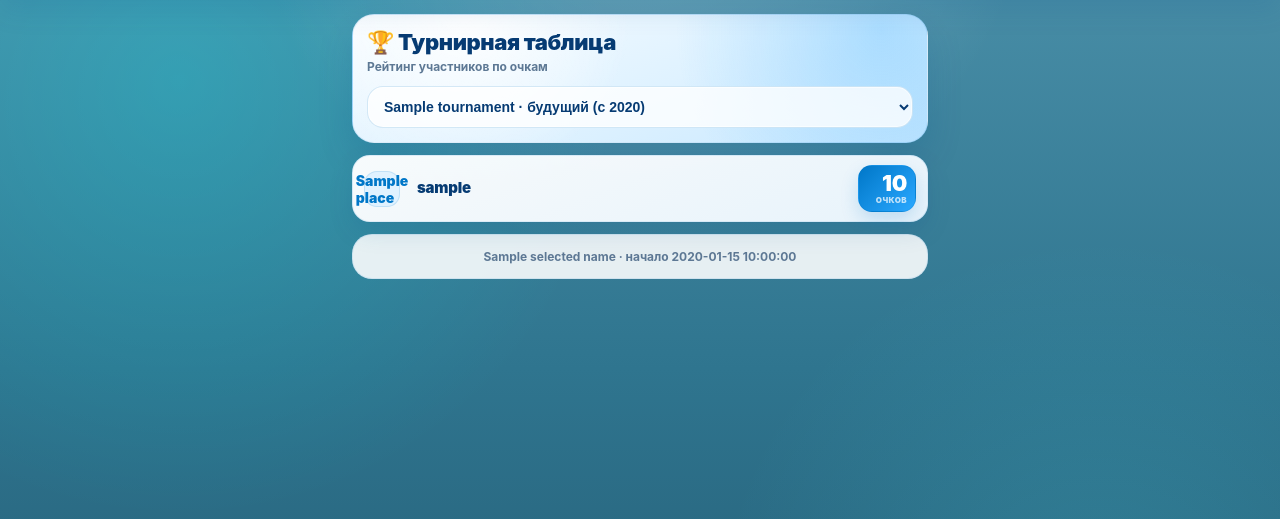
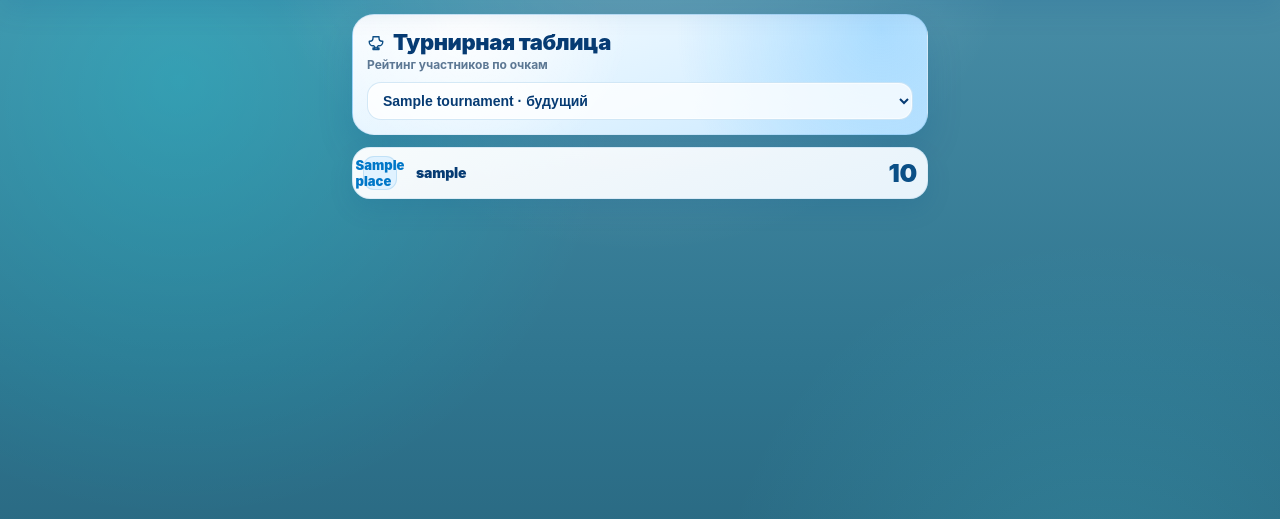
Before and after one commit to mmaximm2017-netizen/football-totalizator, a Flask app: template templates/table.html in a window 1280 px wide. Shown: the part 48-567 px from the top of the page. Run offline with Flask 3, Linux system fonts and the light colour scheme; the template is opened without the code that fills it: most values are stand-ins (such as "Sample title", 1, 10 or a date in 2020); parts of the project's set-up code (start-up, migrations or seed data) failed here and were passed over.

Commit message:
Refine tournament leaderboard UI

```diff
--- a/templates/table.html
+++ b/templates/table.html
@@ -26,22 +26,32 @@
     }
 
     .leaderboard-title {
+        display: inline-flex;
+        align-items: center;
+        gap: 8px;
         font-size: 22px;
         font-weight: 1000;
         letter-spacing: -0.4px;
-        margin-bottom: 4px;
+        margin-bottom: 2px;
         color: #063b73;
+    }
+
+    .leaderboard-title-icon {
+        width: 18px;
+        height: 18px;
+        color: #0f4f86;
+        flex-shrink: 0;
     }
 
     .leaderboard-subtitle {
         font-size: 12px;
         color: #5d7894;
         font-weight: 700;
-        margin-bottom: 12px;
+        margin-bottom: 10px;
     }
 
     .tournament-select-wrap {
-        margin-top: 6px;
+        margin-top: 4px;
     }
 
     .tournament-select {
@@ -52,9 +62,9 @@
         color: #063b73;
 
         border: 1px solid rgba(0,119,200,0.16);
-        border-radius: 16px;
+        border-radius: 14px;
 
-        padding: 11px 12px;
+        padding: 9px 11px;
 
         font-size: 14px;
         font-weight: 800;
@@ -77,7 +87,7 @@
     .leaderboard-list {
         display: flex;
         flex-direction: column;
-        gap: 8px;
+        gap: 7px;
     }
 
     .player-row {
@@ -88,10 +98,10 @@
         align-items: center;
         gap: 9px;
 
-        min-height: 60px;
+        min-height: 52px;
 
         border-radius: 18px;
-        padding: 9px 11px;
+        padding: 7px 10px;
 
         background:
             linear-gradient(160deg, rgba(255,255,255,0.96), rgba(239,248,255,0.96));
@@ -107,10 +117,10 @@
             linear-gradient(90deg, rgba(245,185,66,0.24), transparent 4px),
             linear-gradient(160deg, rgba(255,255,255,0.98), rgba(235,247,255,0.98));
 
-        border-color: rgba(245,185,66,0.34);
+        border-color: rgba(245,185,66,0.42);
         box-shadow:
             0 12px 28px rgba(0,78,140,0.15),
-            0 0 0 1px rgba(245,185,66,0.10);
+            0 0 0 1px rgba(245,185,66,0.16);
     }
 
     .player-row.top-2 {
@@ -118,7 +128,7 @@
             linear-gradient(90deg, rgba(117,162,199,0.26), transparent 4px),
             linear-gradient(160deg, rgba(255,255,255,0.96), rgba(240,248,255,0.96));
 
-        border-color: rgba(117,162,199,0.24);
+        border-color: rgba(148,167,186,0.34);
     }
 
     .player-row.top-3 {
@@ -126,7 +136,7 @@
             linear-gradient(90deg, rgba(205,127,50,0.22), transparent 4px),
             linear-gradient(160deg, rgba(255,255,255,0.95), rgba(241,248,255,0.95));
 
-        border-color: rgba(205,127,50,0.22);
+        border-color: rgba(194,129,79,0.28);
     }
 
     .player-row:active {
@@ -134,20 +144,20 @@
     }
 
     .place-box {
-        width: 36px;
-        height: 36px;
+        width: 34px;
+        height: 34px;
 
         display: flex;
         align-items: center;
         justify-content: center;
 
-        border-radius: 13px;
+        border-radius: 11px;
 
         background: #e0f2ff;
 
         color: #0077c8;
 
-        font-size: 14px;
+        font-size: 13px;
         font-weight: 1000;
 
         border: 1px solid rgba(0,119,200,0.14);
@@ -181,7 +191,7 @@
         color: #063b73;
         text-decoration: none;
 
-        font-size: 15px;
+        font-size: 14px;
         font-weight: 1000;
         letter-spacing: -0.2px;
 
@@ -201,7 +211,7 @@
     }
 
     .player-meta {
-        margin-top: 3px;
+        margin-top: 2px;
 
         display: flex;
         gap: 5px;
@@ -238,53 +248,30 @@
     }
 
     .points-box {
-        min-width: 58px;
-        padding: 6px 8px;
-        border-radius: 14px;
-        background: linear-gradient(135deg, #0077c8, #2aa8ff);
-        border: 1px solid rgba(0,119,200,0.20);
+        min-width: 46px;
+        padding: 0;
+        border-radius: 0;
+        background: none;
+        border: 0;
         text-align: right;
-        box-shadow: 0 8px 18px rgba(0,119,200,0.18);
+        box-shadow: none;
     }
 
     .points-number {
         display: block;
-
-        color: #ffffff;
-
-        font-size: 22px;
+        color: #0b4f86;
+        font-size: 25px;
         line-height: 1;
         font-weight: 1000;
         letter-spacing: -0.3px;
     }
 
     .points-label {
-        margin-top: 1px;
-
-        display: block;
-
-        font-size: 8px;
-        color: rgba(255,255,255,0.72);
-        font-weight: 900;
-        text-transform: uppercase;
-        letter-spacing: 0.4px;
+        display: none;
     }
 
     .tournament-info-card {
-        padding: 14px 16px;
-
-        border-radius: 20px;
-
-        background: rgba(255,255,255,0.88);
-
-        border: 1px solid rgba(0,119,200,0.10);
-
-        color: #5d7894;
-
-        font-size: 12px;
-        font-weight: 700;
-
-        text-align: center;
+        display: none;
     }
 
     .empty-leaderboard {
@@ -338,8 +325,8 @@
 
         .player-row {
             grid-template-columns: 40px minmax(0, 1fr) auto;
-            padding: 8px 10px;
-            min-height: 58px;
+            padding: 7px 9px;
+            min-height: 50px;
             border-radius: 17px;
         }
 
@@ -354,12 +341,12 @@
         }
 
         .points-number {
-            font-size: 21px;
+            font-size: 23px;
         }
 
         .points-box {
-            min-width: 54px;
-            padding: 6px 7px;
+            min-width: 44px;
+            padding: 0;
         }
     }
 </style>
@@ -367,7 +354,12 @@
 <div class="leaderboard-screen">
 
     <section class="leaderboard-hero">
-        <div class="leaderboard-title">🏆 Турнирная таблица</div>
+        <div class="leaderboard-title">
+            <svg class="leaderboard-title-icon" viewBox="0 0 24 24" aria-hidden="true">
+                <path d="M8 5h8v2a4 4 0 0 0 4 4h1v1a5 5 0 0 1-5 5h-1.2A4 4 0 0 1 13 19v1h3v2H8v-2h3v-1a4 4 0 0 1-1.8-2H8a5 5 0 0 1-5-5v-1h1a4 4 0 0 0 4-4V5Z" fill="none" stroke="currentColor" stroke-width="1.8" stroke-linecap="round" stroke-linejoin="round"/>
+            </svg>
+            Турнирная таблица
+        </div>
 
         <div class="leaderboard-subtitle">
             Рейтинг участников по очкам
@@ -387,7 +379,6 @@
                     {% elif t.status == 'archive' %}
                         · архив
                     {% endif %}
-                    {% if t.start_date != '—' %} (с {{ t.start_date[:4] }}){% endif %}
                 </option>
                 {% endfor %}
             </select>
@@ -439,19 +430,11 @@
 
             <div class="points-box">
                 <span class="points-number">{{ row.points }}</span>
-                <span class="points-label">очков</span>
             </div>
         </div>
 
         {% endfor %}
     </section>
-
-    <div class="tournament-info-card">
-        {{ selected_name }}
-        {% if selected_start_date != '—' %}
-            · начало {{ selected_start_date[:10] if selected_start_date|length > 10 else selected_start_date }}
-        {% endif %}
-    </div>
 
     {% else %}
     <section class="empty-leaderboard">
```
